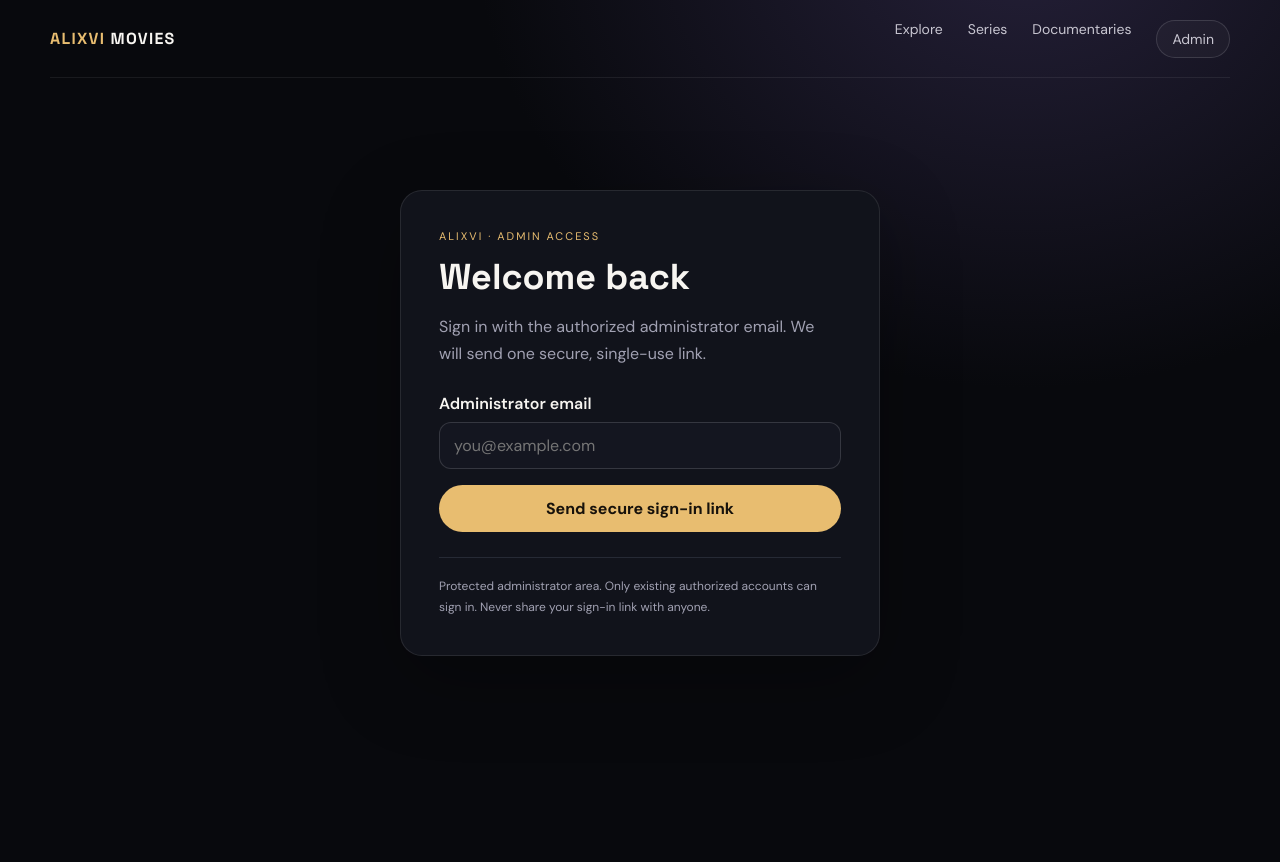
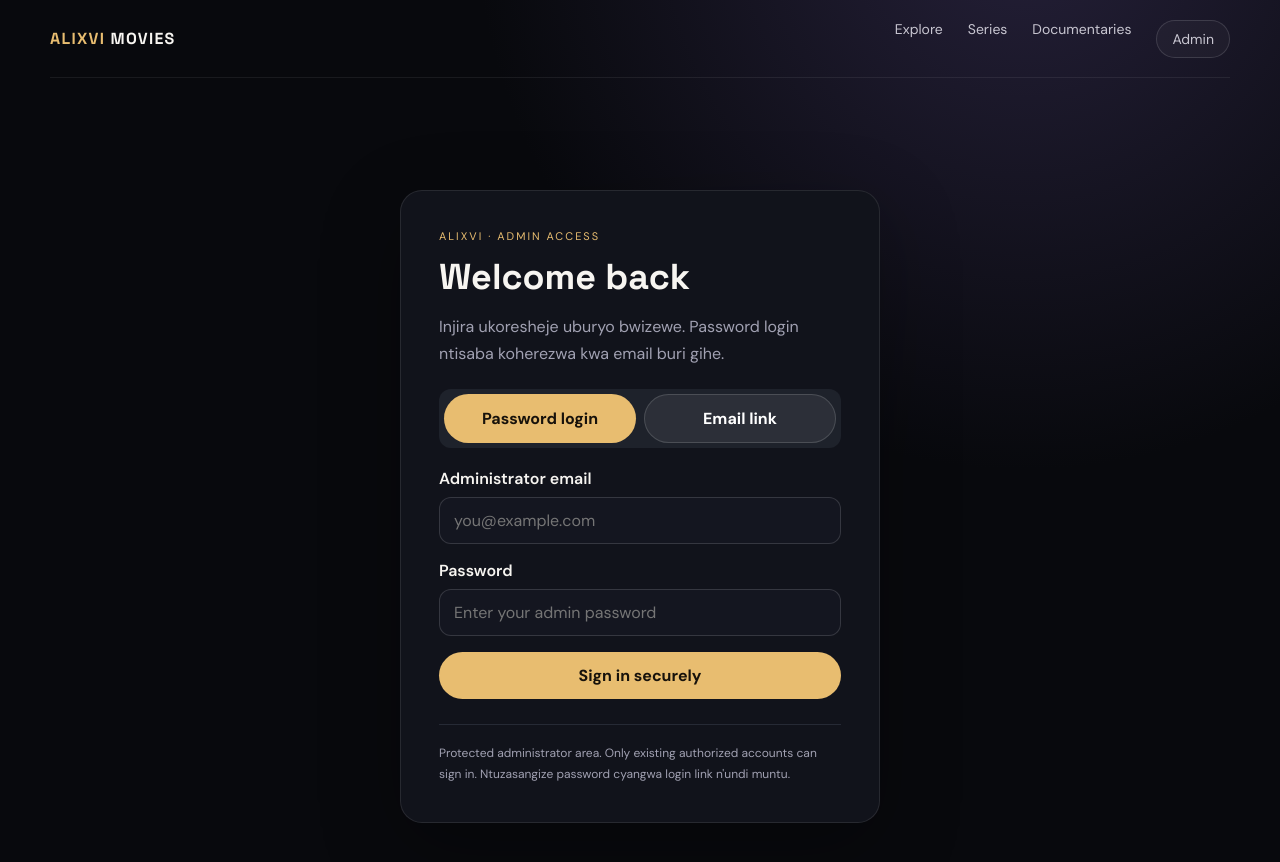
Before and after one commit to comgmail979-code/ALIXVI, a Next.js app in the folder alixvi-movies-v2/: page /admin in a window 1280 px wide. Shown: the top 862 px of the page. Before the commit the page ends 800 px from the top, so only its background shows below. Built offline with nearby package versions, Linux system fonts and the light colour scheme; no server answers.

Commit message:
Add password login and persistent email rate-limit guard

```diff
--- a/alixvi-movies-v2/src/app/admin/page.tsx
+++ b/alixvi-movies-v2/src/app/admin/page.tsx
@@ -1,64 +1,96 @@
 "use client";
 
 import { FormEvent, useEffect, useState } from "react";
+import { useRouter } from "next/navigation";
 import Header from "@/components/Header";
 import { supabase } from "@/lib/supabase";
 
-const COOLDOWN_SECONDS = 60;
+const COOLDOWN_KEY = "alixvi-admin-email-cooldown-until";
+const RATE_LIMIT_COOLDOWN_MS = 15 * 60 * 1000;
 
 export default function Admin() {
+  const router = useRouter();
   const [email, setEmail] = useState("");
+  const [password, setPassword] = useState("");
+  const [mode, setMode] = useState<"password" | "email">("password");
   const [message, setMessage] = useState("");
   const [messageKind, setMessageKind] = useState<"success" | "error" | "info">("info");
   const [busy, setBusy] = useState(false);
+  const [cooldownUntil, setCooldownUntil] = useState(0);
   const [secondsLeft, setSecondsLeft] = useState(0);
 
   useEffect(() => {
-    if (secondsLeft <= 0) return;
-    const timer = window.setTimeout(() => setSecondsLeft(value => Math.max(0, value - 1)), 1000);
-    return () => window.clearTimeout(timer);
-  }, [secondsLeft]);
+    const saved = Number(window.localStorage.getItem(COOLDOWN_KEY) || 0);
+    if (saved > Date.now()) setCooldownUntil(saved);
+    else window.localStorage.removeItem(COOLDOWN_KEY);
+  }, []);
 
-  async function sendLink(event: FormEvent<HTMLFormElement>) {
+  useEffect(() => {
+    if (!cooldownUntil) { setSecondsLeft(0); return; }
+    const update = () => {
+      const left = Math.max(0, Math.ceil((cooldownUntil - Date.now()) / 1000));
+      setSecondsLeft(left);
+      if (left === 0) {
+        window.localStorage.removeItem(COOLDOWN_KEY);
+        setCooldownUntil(0);
+      }
+    };
+    update();
+    const timer = window.setInterval(update, 1000);
+    return () => window.clearInterval(timer);
+  }, [cooldownUntil]);
+
+  async function submit(event: FormEvent<HTMLFormElement>) {
     event.preventDefault();
-    if (!supabase) {
-      setMessageKind("error");
-      setMessage("Login service is not configured. Please contact the site administrator.");
+    if (!supabase || busy) {
+      if (!supabase) { setMessageKind("error"); setMessage("Login service is not configured. Contact the administrator."); }
       return;
     }
-    if (busy || secondsLeft > 0) return;
     const cleanEmail = email.trim().toLowerCase();
     if (!cleanEmail) return;
-
     setBusy(true);
     setMessage("");
+
+    if (mode === "password") {
+      const { error } = await supabase.auth.signInWithPassword({ email: cleanEmail, password });
+      setBusy(false);
+      if (error) {
+        setMessageKind("error");
+        setMessage(/invalid login credentials/i.test(error.message)
+          ? "Email cyangwa password si byo. Reba amakuru yawe wongere ugerageze."
+          : "Ntibyashobotse kwinjira. Ongera ugerageze nyuma.");
+        return;
+      }
+      setMessageKind("success");
+      setMessage("Winjiye neza. Turakujyana kuri Admin Dashboard...");
+      router.replace("/admin/dashboard");
+      return;
+    }
+
+    if (secondsLeft > 0) { setBusy(false); return; }
     const { error } = await supabase.auth.signInWithOtp({
       email: cleanEmail,
-      options: {
-        shouldCreateUser: false,
-        emailRedirectTo: `${window.location.origin}/admin/dashboard`,
-      },
+      options: { shouldCreateUser: false, emailRedirectTo: `${window.location.origin}/admin/dashboard` },
     });
     setBusy(false);
-
     if (error) {
+      setMessageKind("error");
       const rateLimited = error.status === 429 || /rate.?limit|too many requests|over_email_send_rate_limit/i.test(error.message);
-      setMessageKind("error");
       if (rateLimited) {
-        setSecondsLeft(COOLDOWN_SECONDS);
-        setMessage("Email limit reached. Do not keep pressing Send. Supabase's built-in email service has a very small sending quota; this lockout may last longer than the 60-second safety timer. For reliable admin login, ALIXVI needs custom SMTP configured.");
+        const until = Date.now() + RATE_LIMIT_COOLDOWN_MS;
+        window.localStorage.setItem(COOLDOWN_KEY, String(until));
+        setCooldownUntil(until);
+        setMessage("Email yageze ku gipimo cyo kohereza. Ntukande kenshi kuri send. Koresha Password login cyangwa utegereze mbere yo kongera kohereza email. Igihe nyacyo cya Supabase gishobora kurenga iyi minota 15.");
       } else {
-        setMessage(error.message || "We couldn't send the sign-in link. Please try again later.");
+        setMessage(error.message || "Ntitwashoboye kohereza login link. Ongera ugerageze nyuma.");
       }
       return;
     }
-
-    setSecondsLeft(COOLDOWN_SECONDS);
     setMessageKind("success");
-    setMessage("Sign-in link sent. Check your inbox and spam folder. You can request another link after the countdown if needed.");
+    setMessage("Login link yoherejwe. Reba inbox na spam folder. Ntusabe indi link kenshi.");
   }
 
-  const locked = busy || secondsLeft > 0;
+  const locked = busy || (mode === "email" && secondsLeft > 0);
   return (
     <>
       <Header />
@@ -66,43 +98,25 @@ export default function Admin() {
         <section className="adminbox" style={{ width: "100%", maxWidth: 480, padding: "clamp(22px,5vw,38px)", borderRadius: 22, boxShadow: "0 24px 80px rgba(0,0,0,.28)" }}>
           <div className="tag" style={{ letterSpacing: 2 }}>ALIXVI · ADMIN ACCESS</div>
           <h1 style={{ font: "700 clamp(28px,5vw,36px) 'Space Grotesk'", lineHeight: 1.15, margin: "14px 0 10px" }}>Welcome back</h1>
-          <p className="muted" style={{ lineHeight: 1.65, marginBottom: 26 }}>Sign in with the authorized administrator email. We will send one secure, single-use link.</p>
-
-          <form onSubmit={sendLink}>
+          <p className="muted" style={{ lineHeight: 1.65, marginBottom: 22 }}>Injira ukoresheje uburyo bwizewe. Password login ntisaba koherezwa kwa email buri gihe.</p>
+          <div role="group" aria-label="Login method" style={{ display: "grid", gridTemplateColumns: "1fr 1fr", gap: 8, padding: 5, borderRadius: 12, background: "rgba(148,163,184,.1)", marginBottom: 20 }}>
+            <button type="button" className={mode === "password" ? "button" : "button secondary"} onClick={() => { setMode("password"); setMessage(""); }} aria-pressed={mode === "password"}>Password login</button>
+            <button type="button" className={mode === "email" ? "button" : "button secondary"} onClick={() => { setMode("email"); setMessage(""); }} aria-pressed={mode === "email"}>Email link</button>
+          </div>
+          <form onSubmit={submit}>
             <label htmlFor="admin-email" style={{ display: "block", marginBottom: 8, fontWeight: 600 }}>Administrator email</label>
-            <input
-              id="admin-email"
-              name="email"
-              className="field"
-              style={{ width: "100%", margin: "0 0 16px", boxSizing: "border-box" }}
-              type="email"
-              autoComplete="email"
-              required
-              maxLength={254}
-              value={email}
-              onChange={event => setEmail(event.target.value)}
-              placeholder="you@example.com"
-              disabled={busy}
-            />
+            <input id="admin-email" name="email" className="field" style={{ width: "100%", margin: "0 0 16px", boxSizing: "border-box" }} type="email" autoComplete="username" required maxLength={254} value={email} onChange={e => setEmail(e.target.value)} placeholder="you@example.com" disabled={busy} />
+            {mode === "password" ? <>
+              <label htmlFor="admin-password" style={{ display: "block", marginBottom: 8, fontWeight: 600 }}>Password</label>
+              <input id="admin-password" name="password" className="field" style={{ width: "100%", margin: "0 0 16px", boxSizing: "border-box" }} type="password" autoComplete="current-password" required value={password} onChange={e => setPassword(e.target.value)} placeholder="Enter your admin password" disabled={busy} />
+            </> : <p className="muted" style={{ fontSize: 13, margin: "0 0 16px" }}>Tuzohereza link imwe yo kwinjira kuri email ya admin yemewe.</p>}
             <button className="button" style={{ width: "100%", justifyContent: "center", opacity: locked ? .72 : 1 }} disabled={locked} type="submit">
-              {busy ? "Sending secure link..." : secondsLeft > 0 ? `Try again in ${secondsLeft}s` : "Send secure sign-in link"}
+              {busy ? "Checking..." : mode === "password" ? "Sign in securely" : secondsLeft > 0 ? `Wait ${Math.floor(secondsLeft / 60)}m ${secondsLeft % 60}s` : "Send secure sign-in link"}
             </button>
           </form>
-
-          {message && (
-            <div role="status" aria-live="polite" style={{
-              marginTop: 18, padding: "13px 15px", borderRadius: 12, lineHeight: 1.6,
-              border: messageKind === "error" ? "1px solid rgba(248,113,113,.35)" : "1px solid rgba(74,222,128,.25)",
-              background: messageKind === "error" ? "rgba(127,29,29,.16)" : "rgba(21,128,61,.12)",
-              color: messageKind === "error" ? "#fecaca" : "#bbf7d0",
-              fontSize: 13,
-            }}>{message}</div>
-          )}
-
+          {message && <div role="status" aria-live="polite" style={{ marginTop: 18, padding: "13px 15px", borderRadius: 12, lineHeight: 1.6, border: messageKind === "error" ? "1px solid rgba(248,113,113,.35)" : "1px solid rgba(74,222,128,.25)", background: messageKind === "error" ? "rgba(127,29,29,.16)" : "rgba(21,128,61,.12)", color: messageKind === "error" ? "#fecaca" : "#bbf7d0", fontSize: 13 }}>{message}</div>}
           <div style={{ borderTop: "1px solid rgba(148,163,184,.16)", marginTop: 25, paddingTop: 18 }}>
-            <p className="muted" style={{ fontSize: 12, lineHeight: 1.7, margin: 0 }}>
-              Protected administrator area. Only existing authorized accounts can sign in. Never share your sign-in link with anyone.
-            </p>
+            <p className="muted" style={{ fontSize: 12, lineHeight: 1.7, margin: 0 }}>Protected administrator area. Only existing authorized accounts can sign in. Ntuzasangize password cyangwa login link n'undi muntu.</p>
           </div>
         </section>
       </main>
```
